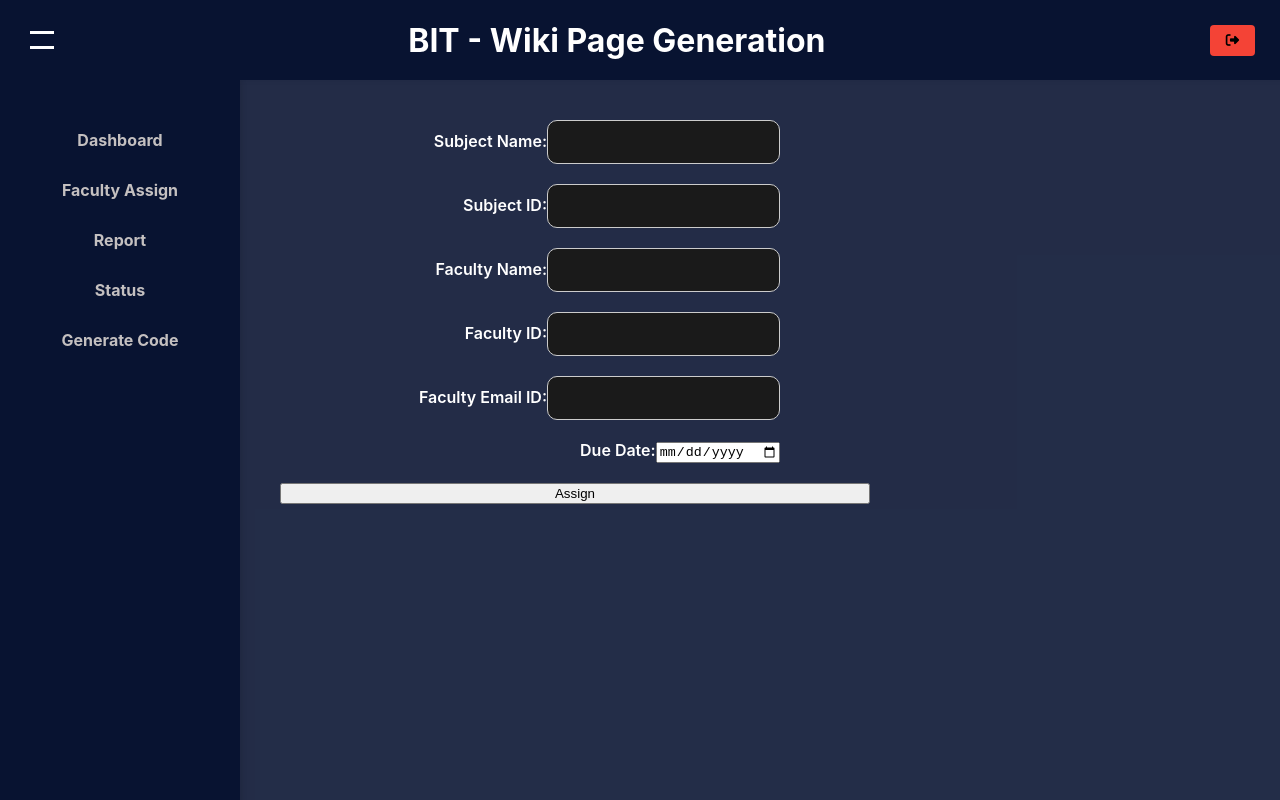
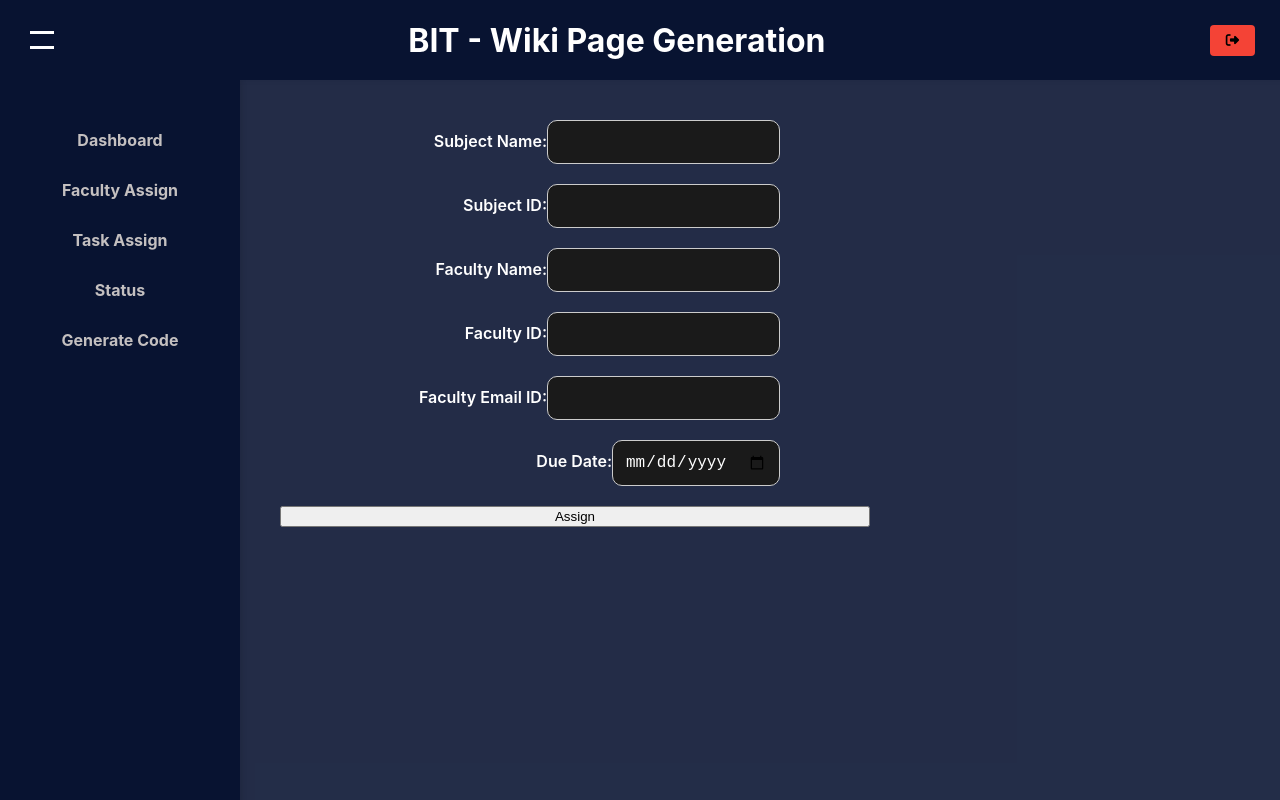
Before and after one commit to Bharaneedharan-K/WikiPage, a React (Create React App) app: page /admin/status in a window 1280 px wide. Built offline with nearby package versions, Linux system fonts and the light colour scheme.

Commit message:
task assign update

```diff
--- a/src/App.js
+++ b/src/App.js
@@ -1,6 +1,7 @@
 import React from 'react';
 import './App.css';
 import '@fortawesome/fontawesome-free/css/all.min.css';
+
 
 import AdminPage from './adminPage/frontend/AdminPage';
 
--- a/src/adminPage/frontend/AdminPage.jsx
+++ b/src/adminPage/frontend/AdminPage.jsx
@@ -4,7 +4,7 @@ import './AdminPage.css';
 
 import AdminDashboard from './AdminDashboard';
 import AssignPage from './FacultyAssign';
-import ReportPage from './ReportPage';
+import ReportPage from './TaskAssign';
 import StatusPage from './StatusPage';
 import GenerateCodePage from './GenerateCodePage';
 
@@ -44,7 +44,7 @@ const AdminPage = () => {
                     <Link to="/admin/assign" className="sidebar-nav-link">Faculty Assign</Link>
                   </li>
                   <li className="sidebar-nav-item">
-                    <Link to="/admin/report" className="sidebar-nav-link">Report</Link>
+                    <Link to="/admin/task" className="sidebar-nav-link">Task Assign</Link>
                   </li>
                   <li className="sidebar-nav-item">
                     <Link to="/admin/status" className="sidebar-nav-link">Status</Link>
@@ -60,7 +60,7 @@ const AdminPage = () => {
             <Routes>
               <Route path='/admin/dashboard' element={<AdminDashboard />} />
               <Route path='/admin/assign' element={<AssignPage />} />
-              <Route path='/admin/report' element={<ReportPage />} />
+              <Route path='/admin/task' element={<ReportPage />} />
               <Route path='/admin/status' element={<StatusPage />} />
               <Route path='/admin/generate-code' element={<GenerateCodePage />} />
               <Route path='*' element={<Navigate to='/admin/dashboard' />} /> {/* Redirect to dashboard by default */}
--- a/src/adminPage/frontend/FacultyAssign.css
+++ b/src/adminPage/frontend/FacultyAssign.css
@@ -11,7 +11,8 @@
 
 h2 {
   text-align: left;
-  margin-bottom: 20px;
+  margin-bottom: 50px;
+  margin-top: 10px;
   color: #ffffff;
   font-size: 32px;
 }
@@ -66,12 +67,13 @@ input[type="email"]::placeholder {
   background-color: #0b84d7;
   color: #fff;
   border: none;
+  margin-top: 10px;
   border-radius: 5px;
   font-size: 16px;
   cursor: pointer;
   transition: background-color 0.3s ease;
   position: absolute;
-  bottom: -2px;
+  bottom: -10px; /* Adjust this value to move the button further down */
   right: 40px;
 }
 
--- a/src/adminPage/frontend/ReportPage.jsx
+++ /dev/null
@@ -1,11 +0,0 @@
-import React from 'react';
-
-const ReportPage = () => {
-  return (
-    <div>
-      <h2>Report Page</h2>
-    </div>
-  );
-}
-
-export default ReportPage;
--- /dev/null
+++ b/src/adminPage/frontend/TaskAssign.css
@@ -0,0 +1,79 @@
+.form-container {
+    margin: 0 auto;
+    padding: 40px;
+    width: 100%; /* Make the container take the full width */
+    max-width: 100%; /* Allow it to stretch to the screen's full width */
+    background-color: rgba(42, 42, 42, 0); /* Fully transparent background */
+    border-radius: 10px;
+    color: #ffffff;
+    position: relative;
+  }
+
+  h1 {
+    text-align: left;
+    margin-bottom: 20px;
+    color: #ffffff;
+    font-size: 24px; /* Increase the font size */
+  }
+
+  form {
+    display: flex;
+    flex-direction: column;
+    gap: 20px;
+    max-width: 1200px; /* Restrict form content width */
+    margin: 0 auto; /* Center the form within the container */
+  }
+
+  .form-group {
+    display: flex;
+    justify-content: space-between;
+    align-items: center;
+    gap: 20px; /* Optional: Adds space between label and input */
+  }
+
+  label {
+    flex-basis: 30%;
+    font-weight: 600;
+    text-align: right; /* Align label text to the right */
+    margin-right: 10px; /* Adds space between label and input */
+  }
+
+  input[type="text"],
+  input[type="date"] {
+    flex-grow: 1; /* Allows input to stretch fully to the right */
+    padding: 12px;
+    border: 1px solid #ccc;
+    border-radius: 10px;
+
+    font-size: 16px;
+    background-color: #1a1a1a;
+    color: #ffffff;
+  }
+
+  input[type="text"]::placeholder,
+  input[type="date"]::placeholder {
+    color: #a9a9a9;
+  }
+
+  .form-actions {
+    display: flex;
+    justify-content: flex-end;
+  }
+
+  .assign-button {
+    padding: 12px 24px;
+    background-color: #0b84d7;
+    color: #fff;
+    border: none;
+    border-radius: 5px;
+    font-size: 16px;
+    cursor: pointer;
+    transition: background-color 0.3s ease;
+    position: absolute;
+    bottom: 20px;
+    right: 20px;
+  }
+
+  .assign-button:hover {
+    background-color: #095ea8;
+  }
--- /dev/null
+++ b/src/adminPage/frontend/TaskAssign.jsx
@@ -0,0 +1,88 @@
+import React, { useState } from 'react';
+import './TaskAssign.css';
+
+const TaskAssign = () => {
+  const [formData, setFormData] = useState({
+    department: '',
+    faculty: '',
+    subjectId: '',
+    dueDate: ''
+  });
+
+  const handleChange = (e) => {
+    setFormData({
+      ...formData,
+      [e.target.name]: e.target.value
+    });
+  };
+
+  const handleSubmit = (e) => {
+    e.preventDefault();
+    // Implement form submission logic here
+    console.log('Task assigned:', formData);
+  };
+
+  return (
+    <div className="form-container">
+      <h1>Assign Task</h1>
+      <form onSubmit={handleSubmit}>
+        <div className="form-group">
+          <label htmlFor="department">Department *</label>
+          <input
+            type="text"
+            id="department"
+            name="department"
+            value={formData.department}
+            onChange={handleChange}
+            placeholder="Enter Department"
+            required
+          />
+        </div>
+
+        <div className="form-group">
+          <label htmlFor="faculty">Faculty *</label>
+          <input
+            type="text"
+            id="faculty"
+            name="faculty"
+            value={formData.faculty}
+            onChange={handleChange}
+            placeholder="Enter Faculty"
+            required
+          />
+        </div>
+
+        <div className="form-group">
+          <label htmlFor="subjectId">Subject ID *</label>
+          <input
+            type="text"
+            id="subjectId"
+            name="subjectId"
+            value={formData.subjectId}
+            onChange={handleChange}
+            placeholder="Enter Subject ID"
+            required
+          />
+        </div>
+
+        <div className="form-group">
+          <label htmlFor="dueDate">Due Date *</label>
+          <input
+            type="date"
+            id="dueDate"
+            name="dueDate"
+            value={formData.dueDate}
+            onChange={handleChange}
+            required
+          />
+        </div>
+
+        <div className="form-actions">
+          <button type="submit" className="assign-button">Assign Task</button>
+        </div>
+      </form>
+    </div>
+  );
+};
+
+export default TaskAssign;
```
Also changed, not shown: src/adminPage/frontend/profile-logo.png (deleted).
